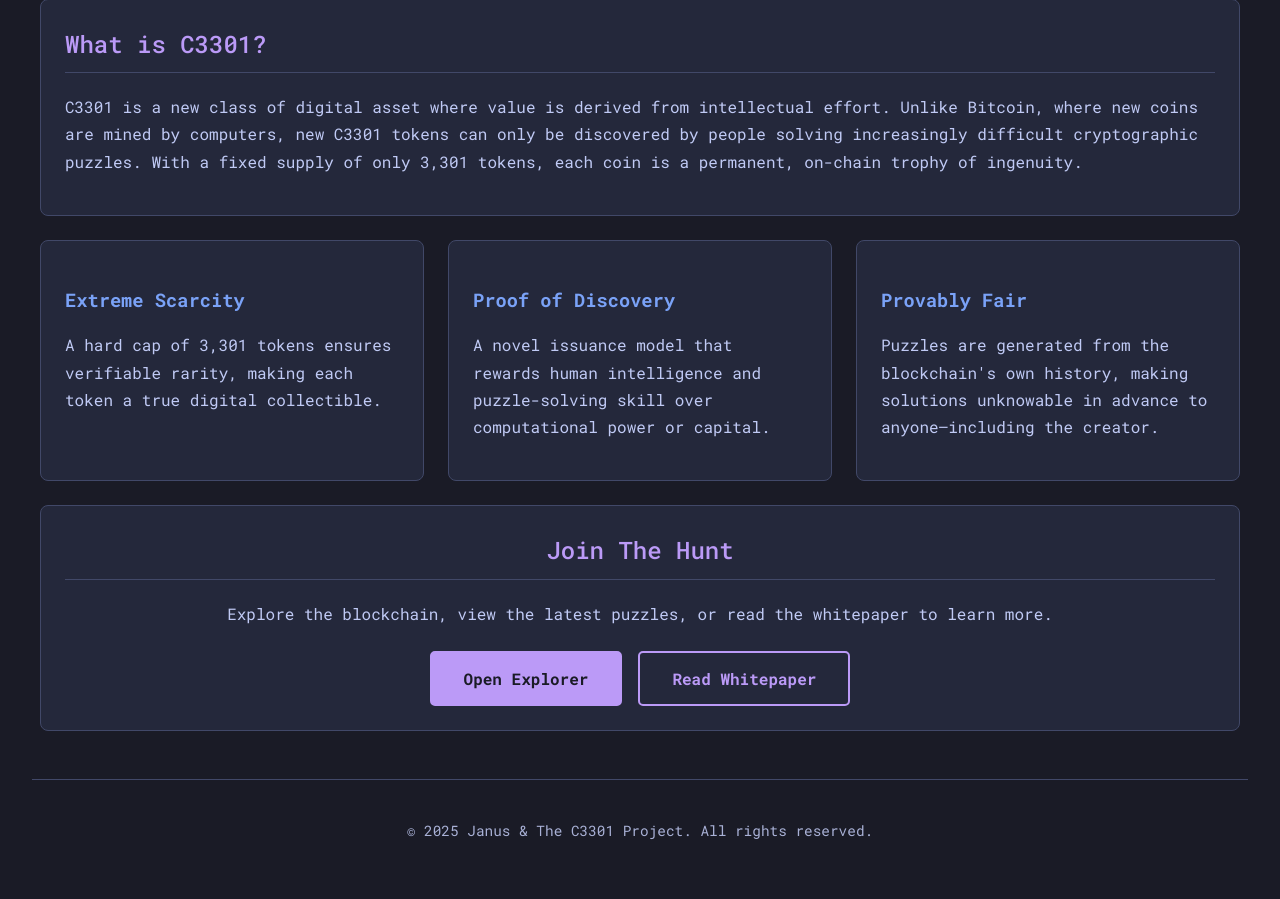
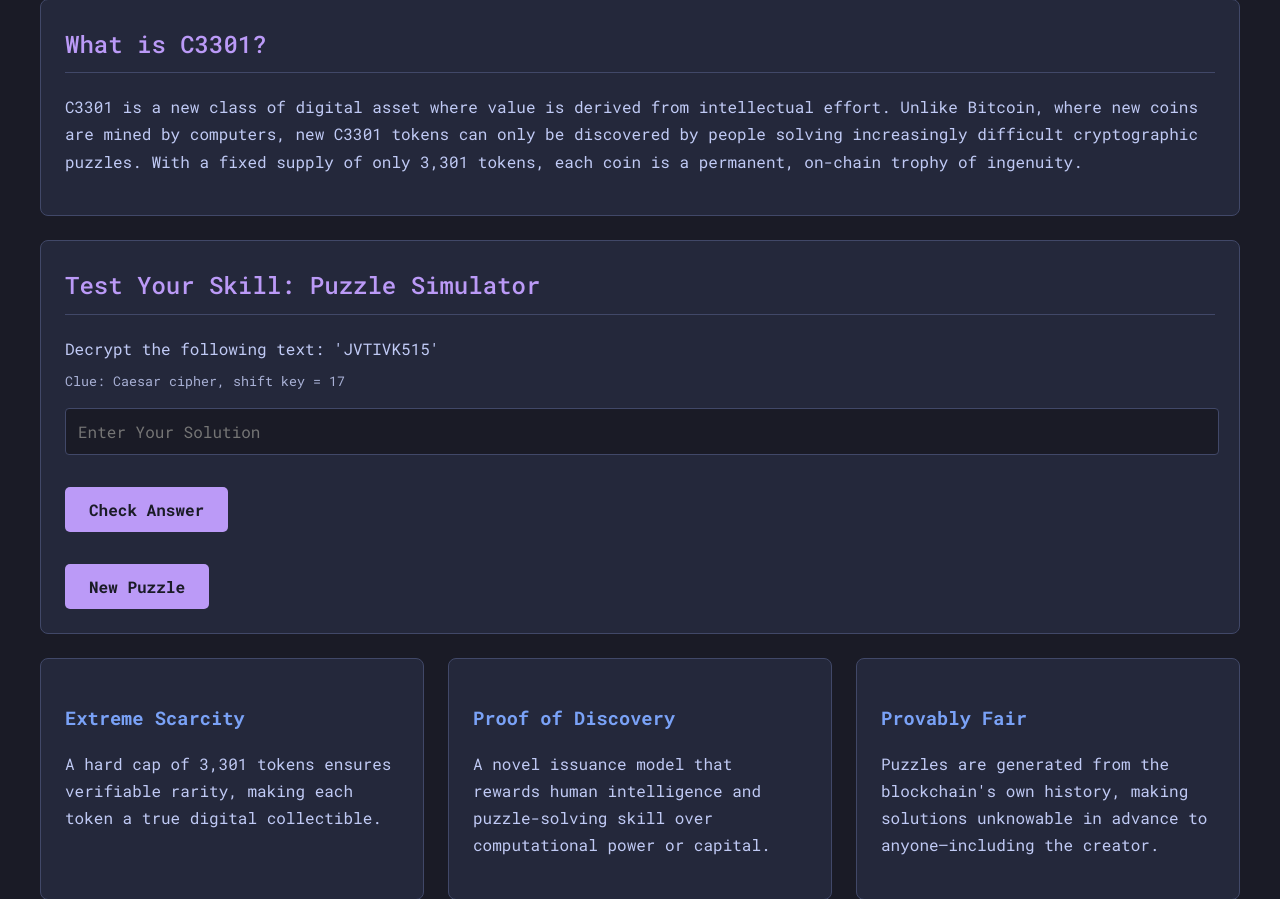
Before and after one commit to Dan12971/C3301-project, a Flask app: page / in a window 1280 px wide. Shown: the part 611-1510 px from the top of the page. Before the commit the page ends 1450 px from the top, so only its background shows below. Run offline with Flask 3, Linux system fonts and the light colour scheme; parts of the project's set-up code (start-up, migrations or seed data) failed here and were passed over.

Commit message:
Update landing.html

```diff
--- a/3301/templates/landing.html
+++ b/3301/templates/landing.html
@@ -9,6 +9,7 @@
 </head>
 <body>
     <div class="container">
+        <!-- Hero Section -->
         <section class="hero">
             <img src="/static/logo.png" alt="C3301 Logo" class="header-logo">
             <h1>C3301</h1>
@@ -19,6 +20,7 @@
             </div>
         </section>
 
+        <!-- About Section -->
         <section id="about" class="card">
             <h2>What is C3301?</h2>
             <p>
@@ -26,6 +28,22 @@
             </p>
         </section>
 
+        <!-- NEW Puzzle Simulator Section -->
+        <section id="puzzle-simulator" class="card">
+            <h2>Test Your Skill: Puzzle Simulator</h2>
+            <div class="sim-puzzle-area">
+                <p id="sim-puzzle-text">Loading puzzle...</p>
+                <small id="sim-puzzle-clue"></small>
+            </div>
+            <div class="sim-input-area">
+                <input type="text" id="sim-solution-input" placeholder="Enter Your Solution">
+                <button id="sim-check-btn">Check Answer</button>
+            </div>
+            <p id="sim-result" class="sim-result"></p>
+            <button id="sim-refresh-btn" class="secondary">New Puzzle</button>
+        </section>
+
+        <!-- Features Section -->
         <div class="features-grid">
             <div class="feature-card card">
                 <h3>Extreme Scarcity</h3>
@@ -41,6 +59,7 @@
             </div>
         </div>
 
+        <!-- Final CTA Section -->
         <section class="final-cta card">
             <h2>Join The Hunt</h2>
             <p>Explore the blockchain, view the latest puzzles, or read the whitepaper to learn more.</p>
@@ -54,5 +73,8 @@
     <footer class="main-footer">
         <p>&copy; 2025 Janus & The C3301 Project. All rights reserved.</p>
     </footer>
+
+    <!-- Link the new JavaScript file -->
+    <script src="/static/puzzle-simulator.js"></script>
 </body>
 </html>
```
